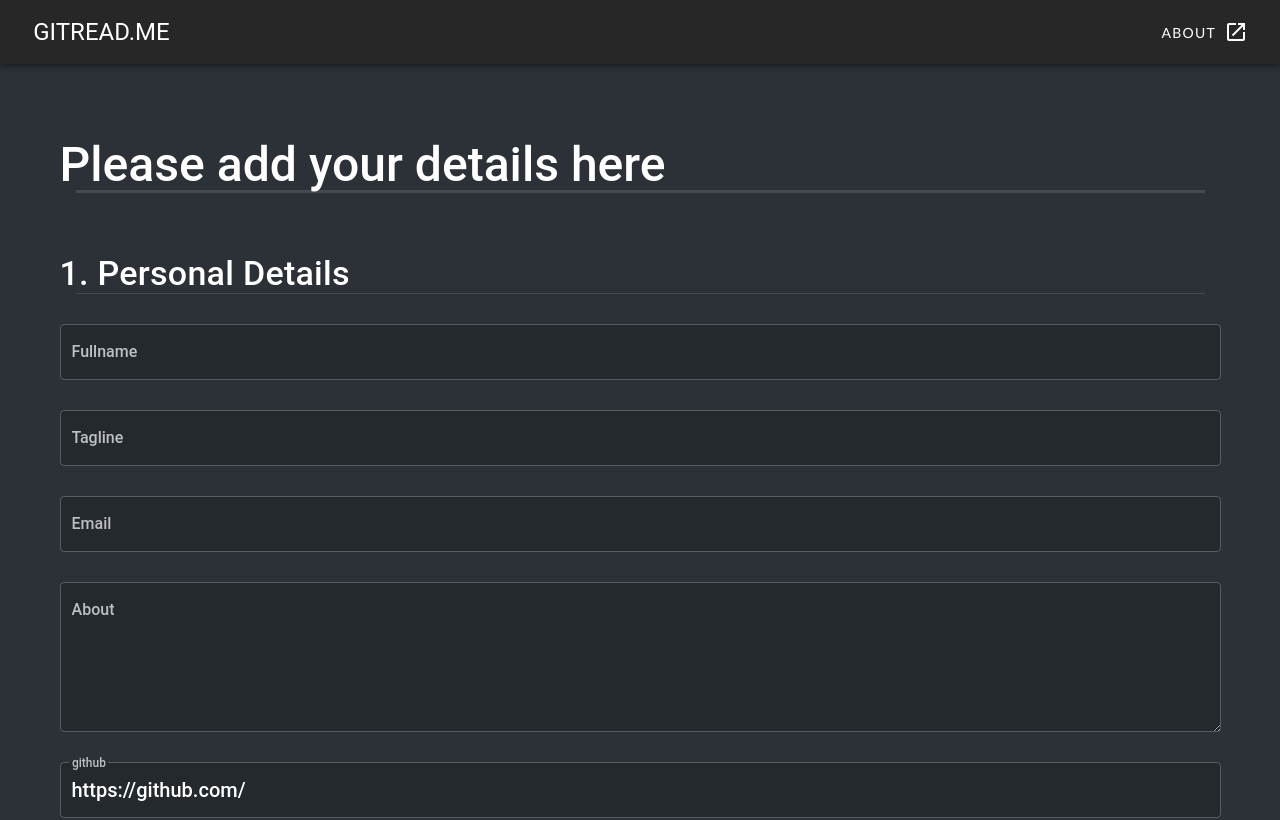
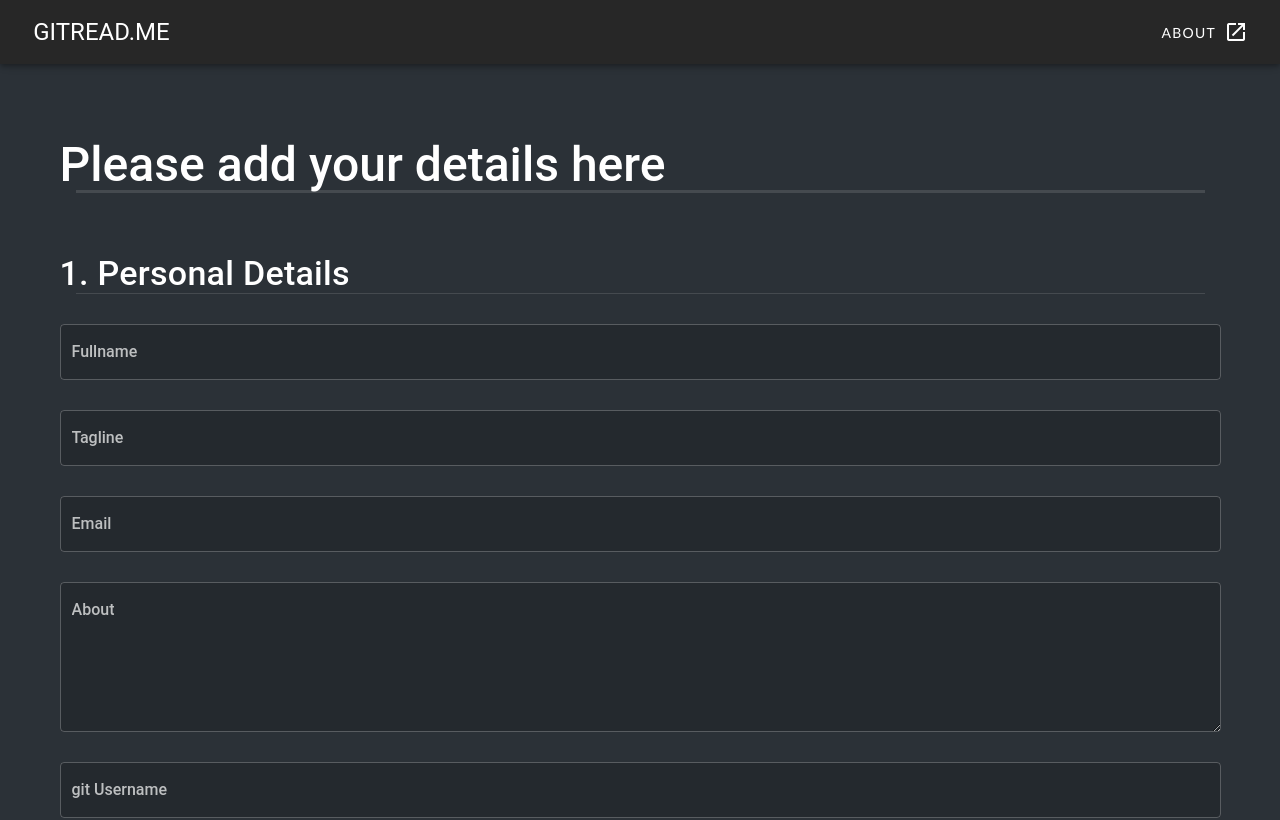
Before and after one commit to DevanshuBrahmbhatt/README-Generator, a Vue app: page /#/detail in a window 1280 px wide. Shown: the top 820 px of the page. Built offline with nearby package versions, Linux system fonts and the light colour scheme.

Commit message:
Analytics added

```diff
--- a/src/views/detail.vue
+++ b/src/views/detail.vue
@@ -76,21 +76,6 @@
               type="text"
               id="about"
               required
-              style="color:#ffffff!important;"
-              background-color="#24292e"
-              outlined
-              color="#ffffff"
-              class="title"
-              dark
-            />
-
-            <v-text-field
-              label="github"
-              v-model="userdetails.github"
-              placeholder="github link"
-              name="github"
-              type="text"
-              id="github"
               style="color:#ffffff!important;"
               background-color="#24292e"
               outlined
@@ -715,7 +700,6 @@ export default {
         title: "",
         username: "",
         about: "",
-        github: "https://github.com/",
         linkedin: "http://linkedin.com/",
         facebook: "https://www.facebook.com/",
         instagram: "https://www.instagram.com/",
@@ -769,7 +753,6 @@ export default {
         title: this.userdetails.title,
         email: this.userdetails.email,
         about: this.userdetails.about,
-        github: this.userdetails.github,
         gitusername: this.userdetails.gitusername,
         linkedin: this.userdetails.linkedin,
         facebook: this.userdetails.facebook,
@@ -906,13 +889,7 @@ export default {
             " " +
             '> <img align="left" src="https://img.icons8.com/color/48/000000/twitter.png"></img></a>'
         },
-        {
-          p:
-            "<a href=" +
-            userdetails.github +
-            " " +
-            '> <img align="left" src="https://img.icons8.com/color/48/000000/github--v1.png"></img></a>'
-        },
+
         {
           p:
             "<a href=" +
@@ -995,7 +972,10 @@ export default {
             ")"
         },
         {
-          link: { title: "Developed By Devanshu ♥️", source: "gitread.me" }
+          link: {
+            title: "Developed By Devanshu ♥️",
+            source: "http://gitread.me/#/"
+          }
         }
       ]);
 
```
Also changed, not shown: 9 other files (tests, documents, lock files or other folders).
